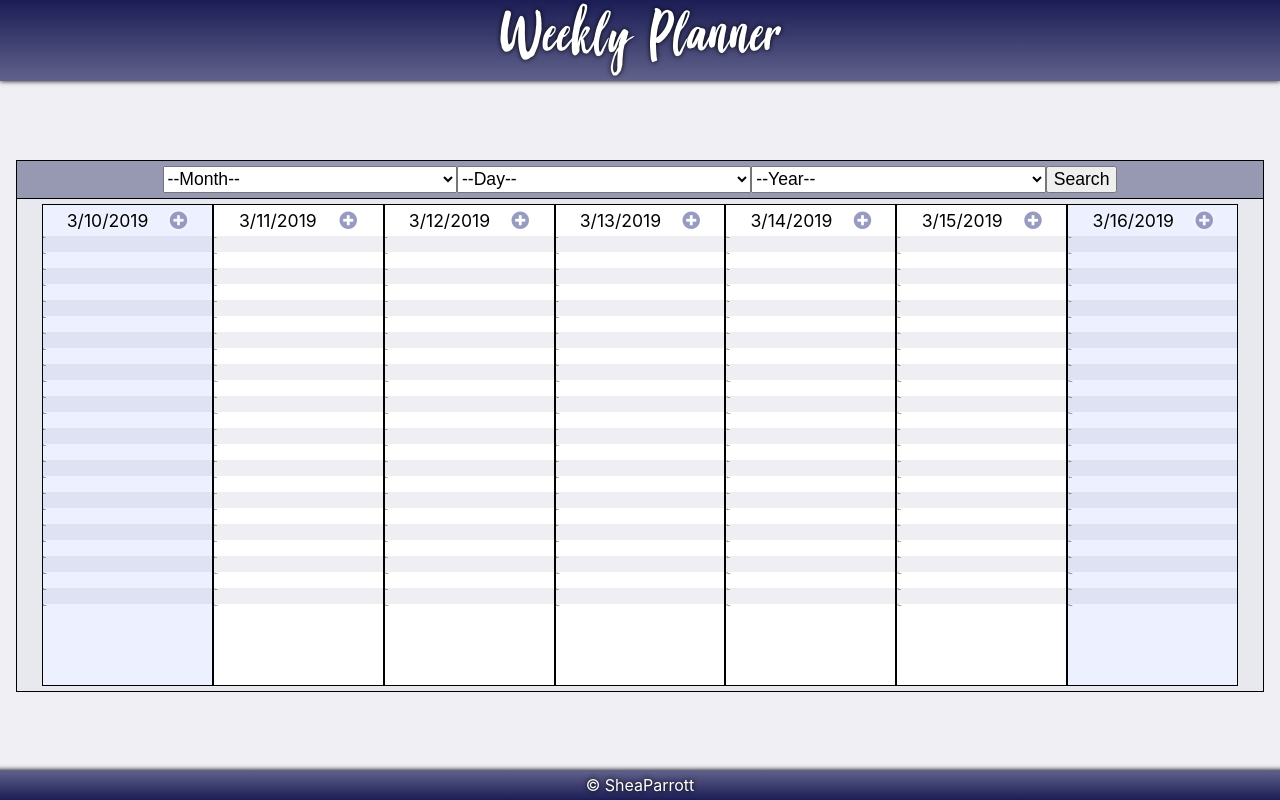
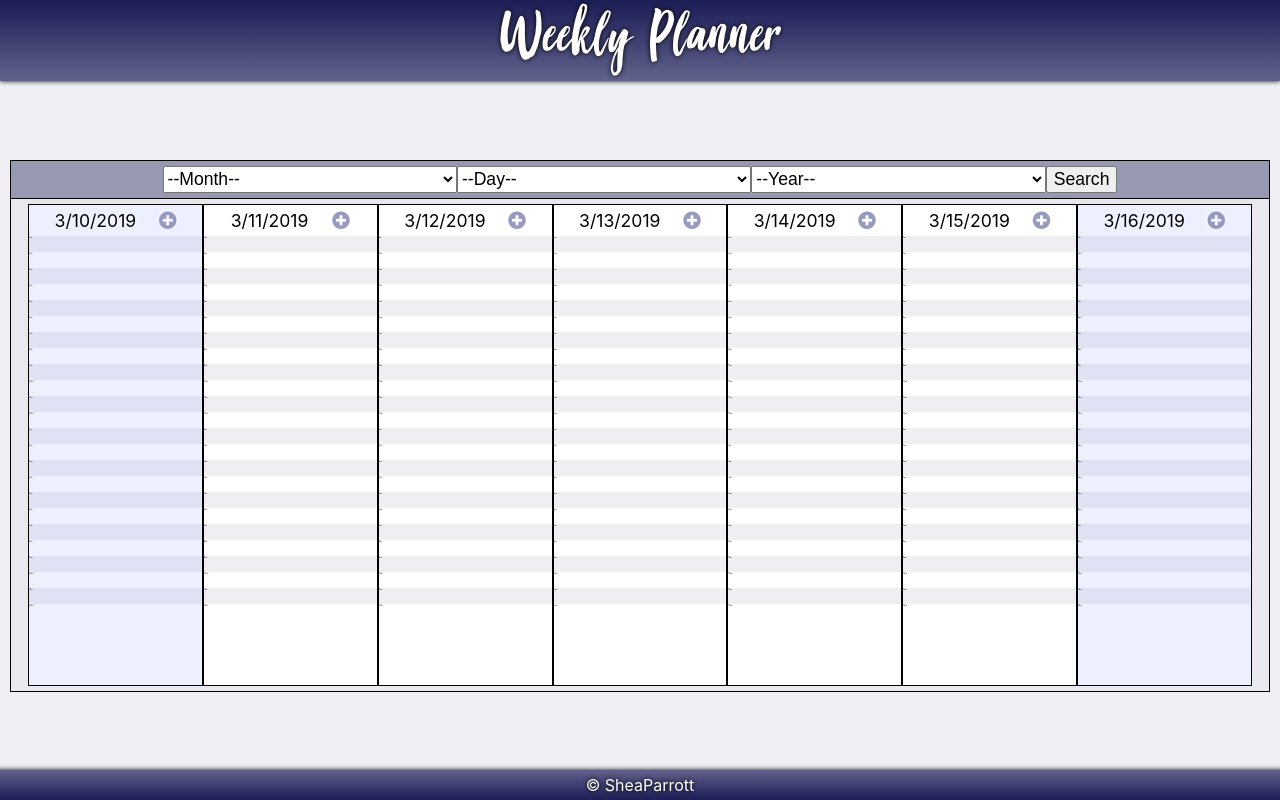
Before and after one commit to SheaParrott/weekly_planner, a React (Create React App) app: page / in a window 1280 px wide. Built offline with nearby package versions, Linux system fonts and the light colour scheme.

Commit message:
minor CSS tweaks and read me image added

```diff
--- a/src/App.css
+++ b/src/App.css
@@ -38,7 +38,7 @@ footer {
   justify-content: center;
   border: 1px solid black;
   padding: 5px 2px;
-  width: 97vw;
+  width: 98vw;
 }
 select {
   width: 23vw;
@@ -47,7 +47,7 @@ select {
 .eventsContainer {
   display: flex;
   justify-content: center;
-  width: 97vw;
+  width: 98vw;
   padding: 5px 2px;
   border: 1px solid black;
   background-color: #61628b0e;
@@ -78,7 +78,7 @@ select {
   margin: 0;
   padding: 0;
   font-size: 0.5rem;
-  width: 13.2vw;
+  width: 13.5vw;
   min-height: 60vh;
   border: 1px solid black;
 }
```
Also changed, not shown: 1 other file (tests, documents, lock files or other folders).
